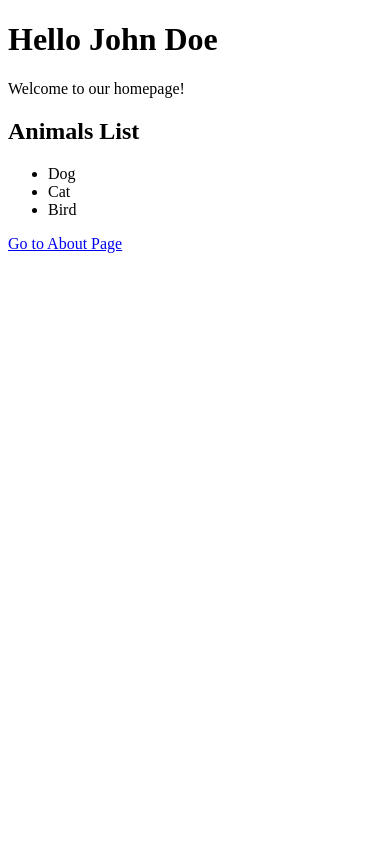
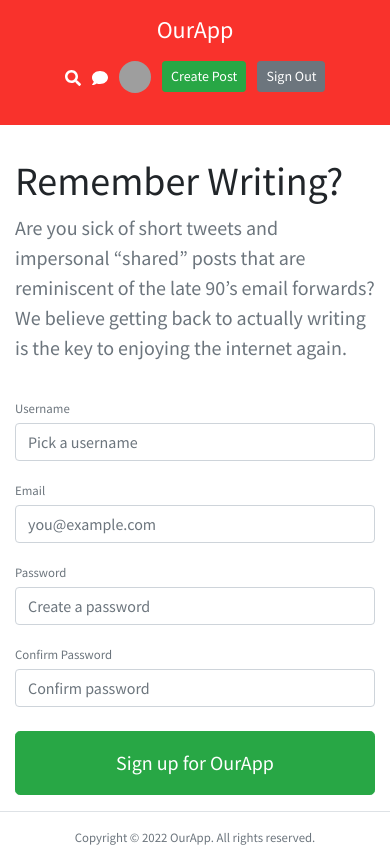
Before and after one commit to heamlk/laravel-project, a Laravel app: page / in a window 390 px wide. Before the commit the page ends 253 px from the top, so only its background shows below. Run offline with Laravel 12, Linux system fonts and the light colour scheme; some libraries are stand-ins or nearby versions; grey boxes are pictures that could not be loaded.

Commit message:
feat: reducing duplication in blade

```diff
--- a/app/Http/Controllers/PagesController.php
+++ b/app/Http/Controllers/PagesController.php
@@ -8,14 +8,11 @@ class PagesController extends Controller
 {
     public function homepage()
     {
-        $myName = 'John Doe';
-        $animals = array('Dog', 'Cat', 'Bird');
-
-        return view('homepage', array('name' => $myName, 'animals' => $animals));
+        return view('homepage');
     }
 
-    public function about()
+    public function single()
     {
-        return view('about');
+        return view('single');
     }
 }
--- /dev/null
+++ b/public/main.css
@@ -0,0 +1,398 @@
+body,
+.tooltip {
+  font-family: "Source Sans Pro", sans-serif;
+  -webkit-font-smoothing: antialiased !important;
+  -moz-osx-font-smoothing: grayscale !important;
+}
+
+.header-bar {
+  background-color: #f9322c;
+}
+
+.container--narrow {
+  max-width: 732px;
+}
+
+.header-search-icon {
+  position: relative;
+  top: 3px;
+}
+
+.header-chat-icon {
+  cursor: pointer;
+  position: relative;
+  top: 3px;
+}
+
+.avatar-small {
+  width: 32px;
+  height: 32px;
+  border-radius: 16px;
+  margin-right: 5px;
+  position: relative;
+  top: -3px;
+}
+
+.avatar-tiny {
+  width: 24px;
+  height: 24px;
+  border-radius: 12px;
+  margin-right: 4px;
+  position: relative;
+  top: -1px;
+}
+
+.form-control-title {
+  font-size: 2rem;
+  font-weight: 500;
+}
+
+.body-content {
+  font-size: 1.2rem;
+  line-height: 1.75;
+  color: #292929;
+}
+
+.body-content p,
+.body-content ul,
+.body-content ol {
+  margin-bottom: 1.75rem;
+}
+
+/* .input-dark {
+  background-color: #444;
+  border-color: transparent;
+  color: #ffffff;
+}
+
+.input-dark:focus {
+  color: #ffffff;
+  background-color: #555;
+  border-color: #80bdff;
+  outline: 0;
+  box-shadow: 0 0 0 0.2rem rgba(0, 123, 255, 0.25);
+}
+
+.input-dark::-webkit-input-placeholder {
+  color: #888;
+}
+.input-dark::-moz-placeholder {
+  color: #888;
+}
+.input-dark:-ms-input-placeholder {
+  color: #888;
+}
+.input-dark:-moz-placeholder {
+  color: #888;
+} */
+
+@media (min-width: 768px) {
+  .input-dark {
+    width: auto;
+  }
+}
+
+.display-3 {
+  font-size: 4.35rem;
+}
+
+@media (max-width: 768px) {
+  .display-3 {
+    font-size: 2.5rem;
+  }
+}
+
+.form-group {
+  position: relative;
+}
+
+.liveValidateMessage {
+  transition: all 0.5s ease-out;
+  top: -6px;
+  position: absolute;
+  z-index: 1;
+  padding-top: 6px;
+  padding-bottom: 16px;
+  opacity: 0;
+  transform: translateY(100%);
+}
+
+.liveValidateMessage--visible {
+  opacity: 1;
+  transform: translateY(0);
+}
+
+.form-group input,
+.form-group textarea {
+  position: relative;
+  z-index: 2;
+}
+
+textarea.tall-textarea {
+  height: 160px;
+}
+
+@media (min-width: 768px) {
+  textarea.tall-textarea {
+    height: 320px;
+  }
+}
+
+.delete-post-button {
+  cursor: pointer;
+  background: none;
+  border: none;
+  padding: 0;
+  margin: 0;
+}
+
+/* Search Overaly */
+.search-overlay {
+  display: flex;
+  flex-direction: column;
+  position: fixed;
+  z-index: 500;
+  top: 0;
+  left: 0;
+  bottom: 0;
+  right: 0;
+  background-color: rgba(215, 215, 215, 0.911);
+  visibility: hidden;
+  opacity: 0;
+  transform: scale(1.3);
+  transition: 0.33s visibility ease-in-out, 0.33s opacity ease-in-out, 0.33s transform ease-in-out;
+  will-change: visibility, transform, opacity;
+}
+
+.search-overlay--visible {
+  visibility: visible;
+  opacity: 1;
+  transform: scale(1);
+}
+
+.search-overlay-icon {
+  color: #007bff;
+  font-size: 1.4rem;
+  margin: 0;
+  margin-right: 10px;
+}
+
+.live-search-field {
+  background-color: transparent;
+  border: none;
+  font-size: 1.1rem;
+  outline: none;
+  flex: 1;
+  color: #007bff;
+}
+
+.live-search-results {
+  opacity: 0;
+  transition: all 0.3s ease-out;
+  transform: scale(1.07);
+}
+
+.live-search-results--visible {
+  opacity: 1;
+  transform: scale(1);
+}
+
+.search-overlay-top {
+  background-color: #fff;
+  /* background-color: rgba(0, 0, 0, .79); */
+}
+
+.search-overlay-top .container {
+  position: relative;
+  display: flex;
+  align-items: center;
+  padding-top: 15px;
+  padding-bottom: 15px;
+}
+
+.search-overlay-bottom {
+  overflow: auto;
+}
+
+.close-live-search {
+  font-size: 1.5rem;
+  cursor: pointer;
+  opacity: 0.75;
+  line-height: 1;
+  color: #292929;
+}
+
+@media (min-width: 700px) {
+  .live-search-field {
+    font-size: 2.5rem;
+  }
+
+  .close-live-search {
+    font-size: 3rem;
+  }
+
+  .search-overlay-icon {
+    font-size: 3rem;
+  }
+}
+
+.close-live-search:hover {
+  opacity: 1;
+}
+
+@-webkit-keyframes spin {
+  100% {
+    -webkit-transform: rotate(360deg);
+    transform: rotate(360deg);
+  }
+}
+@keyframes spin {
+  100% {
+    -webkit-transform: rotate(360deg);
+    transform: rotate(360deg);
+  }
+}
+
+.circle-loader {
+  opacity: 0;
+  transition: opacity 0.45s ease-out, visibility 0.45s ease-out;
+  visibility: hidden;
+  position: absolute;
+  left: 50%;
+  box-sizing: border-box;
+  width: 65px;
+  height: 65px;
+  border-radius: 100%;
+  border: 10px solid rgba(73, 80, 87, 0.2);
+  border-top-color: #495057;
+  will-change: -webkit-transform, transform;
+  -webkit-transform: rotate(0deg);
+  transform: rotate(0deg);
+  -webkit-animation: spin 1s infinite linear;
+  animation: spin 1s infinite linear;
+}
+
+.circle-loader--visible {
+  visibility: visible;
+  opacity: 1;
+}
+
+/* End Search Overlay */
+
+/* Chat */
+.chat-wrapper {
+  position: fixed;
+  z-index: 5;
+  bottom: 0;
+  right: 20px;
+  width: 290px;
+  height: 350px;
+  background-color: #fff;
+  display: flex;
+  flex-direction: column;
+  opacity: 0;
+  transform: translateY(100%);
+}
+
+.chat-wrapper--ready {
+  transition: all 0.4s ease-in-out;
+}
+
+.chat--visible {
+  opacity: 1;
+  transform: translateY(0);
+}
+
+.chat-title-bar {
+  background-color: #292929;
+  color: #fff;
+  padding: 4px 7px;
+  display: flex;
+  justify-content: space-between;
+}
+
+.chat-title-bar-close {
+  opacity: 0.7;
+  cursor: pointer;
+}
+
+.chat-title-bar-close:hover {
+  opacity: 1;
+}
+
+.chat-log {
+  padding: 8px;
+  flex: 1;
+  overflow: auto;
+}
+
+.chat-self,
+.chat-other {
+  font-size: 0.75rem;
+  display: flex;
+  align-items: center;
+  margin-bottom: 7px;
+}
+
+.chat-self {
+  padding-left: 25%;
+}
+
+.chat-self .chat-avatar {
+  margin-left: 6px;
+}
+
+.chat-self .chat-message {
+  flex: 1;
+  display: flex;
+  justify-content: flex-end;
+}
+
+.chat-self .chat-message-inner {
+  text-align: right;
+  padding: 4px 7px;
+  border-radius: 12px;
+  background-color: #007bff;
+  color: #fff;
+}
+
+.chat-other {
+  padding-right: 25%;
+}
+
+.chat-other .chat-avatar {
+  margin-right: 6px;
+}
+
+.chat-other .chat-message {
+  flex: 1;
+  display: flex;
+  justify-content: flex-start;
+}
+
+.chat-other .chat-message-inner {
+  padding: 4px 7px;
+  border-radius: 12px;
+  background-color: #f1f0f0;
+}
+
+.chat-message a {
+  color: #212529;
+}
+
+.chat-field {
+  width: 100%;
+  box-sizing: border-box;
+  padding: 10px 7px;
+  border: none;
+  outline: none;
+  font-size: 0.75rem;
+}
+
+header .flex-row > div {
+    display: inline;
+}
+
+header .flex-row > div > div {
+    display: inline;
+}
--- /dev/null
+++ b/resources/views/components/layout.blade.php
@@ -0,0 +1,64 @@
+<!DOCTYPE html>
+<html lang="en">
+
+<head>
+    <meta charset="UTF-8" />
+    <meta name="viewport" content="width=device-width, initial-scale=1.0" />
+    <meta http-equiv="X-UA-Compatible" content="ie=edge" />
+    <title>OurApp</title>
+    <link rel="stylesheet" href="https://stackpath.bootstrapcdn.com/bootstrap/4.1.3/css/bootstrap.min.css"
+        integrity="sha384-MCw98/SFnGE8fJT3GXwEOngsV7Zt27NXFoaoApmYm81iuXoPkFOJwJ8ERdknLPMO" crossorigin="anonymous" />
+    <script defer src="https://use.fontawesome.com/releases/v5.5.0/js/all.js"
+        integrity="sha384-GqVMZRt5Gn7tB9D9q7ONtcp4gtHIUEW/yG7h98J7IpE3kpi+srfFyyB/04OV6pG0" crossorigin="anonymous">
+    </script>
+    <link rel="preconnect" href="https://fonts.googleapis.com" />
+    <link rel="preconnect" href="https://fonts.gstatic.com" crossorigin />
+    <link href="https://fonts.googleapis.com/css2?family=Source+Sans+Pro:ital,wght@0,400;0,700;1,400;1,700&display=swap"
+        rel="stylesheet" />
+    <link rel="stylesheet" href="/main.css" />
+</head>
+
+<body>
+    <header class="header-bar mb-3">
+        <div class="container d-flex flex-column flex-md-row align-items-center p-3">
+            <h4 class="my-0 mr-md-auto font-weight-normal"><a href="/" class="text-white">OurApp</a></h4>
+            <div class="flex-row my-3 my-md-0">
+                <a href="#" class="text-white mr-2 header-search-icon" title="Search" data-toggle="tooltip"
+                    data-placement="bottom"><i class="fas fa-search"></i></a>
+                <span class="text-white mr-2 header-chat-icon" title="Chat" data-toggle="tooltip"
+                    data-placement="bottom"><i class="fas fa-comment"></i></span>
+                <a href="#" class="mr-2"><img title="My Profile" data-toggle="tooltip" data-placement="bottom"
+                        style="width: 32px; height: 32px; border-radius: 16px"
+                        src="https://gravatar.com/avatar/f64fc44c03a8a7eb1d52502950879659?s=128" /></a>
+                <a class="btn btn-sm btn-success mr-2" href="#">Create Post</a>
+                <form action="#" method="POST" class="d-inline">
+                    <button class="btn btn-sm btn-secondary">Sign Out</button>
+                </form>
+            </div>
+        </div>
+    </header>
+    <!-- header ends here -->
+
+    {{ $slot }}
+
+    <!-- footer begins -->
+    <footer class="border-top text-center small text-muted py-3">
+        <p class="m-0">Copyright &copy; 2022 <a href="/" class="text-muted">OurApp</a>. All rights reserved.
+        </p>
+    </footer>
+
+    <script src="https://code.jquery.com/jquery-3.3.1.slim.min.js"
+        integrity="sha384-q8i/X+965DzO0rT7abK41JStQIAqVgRVzpbzo5smXKp4YfRvH+8abtTE1Pi6jizo" crossorigin="anonymous">
+    </script>
+    <script src="https://cdnjs.cloudflare.com/ajax/libs/popper.js/1.14.3/umd/popper.min.js"
+        integrity="sha384-ZMP7rVo3mIykV+2+9J3UJ46jBk0WLaUAdn689aCwoqbBJiSnjAK/l8WvCWPIPm49" crossorigin="anonymous">
+    </script>
+    <script src="https://stackpath.bootstrapcdn.com/bootstrap/4.1.3/js/bootstrap.min.js"
+        integrity="sha384-ChfqqxuZUCnJSK3+MXmPNIyE6ZbWh2IMqE241rYiqJxyMiZ6OW/JmZQ5stwEULTy" crossorigin="anonymous">
+    </script>
+    <script>
+        $('[data-toggle="tooltip"]').tooltip()
+    </script>
+</body>
+
+</html>
--- a/resources/views/homepage.blade.php
+++ b/resources/views/homepage.blade.php
@@ -1,24 +1,47 @@
-<!DOCTYPE html>
-<html lang="en">
+ <x-layout>
+     <div class="container py-md-5">
+         <div class="row align-items-center">
+             <div class="col-lg-7 py-3 py-md-5">
+                 <h1 class="display-3">Remember Writing?</h1>
+                 <p class="lead text-muted">Are you sick of short tweets and impersonal &ldquo;shared&rdquo; posts that
+                     are
+                     reminiscent of the late 90&rsquo;s email forwards? We believe getting back to actually writing is
+                     the
+                     key to enjoying the internet again.
+                 </p>
+             </div>
+             <div class="col-lg-5 pl-lg-5 pb-3 py-lg-5">
+                 <form action="#" method="POST" id="registration-form">
+                     <div class="form-group">
+                         <label for="username-register" class="text-muted mb-1"><small>Username</small></label>
+                         <input name="username" id="username-register" class="form-control" type="text"
+                             placeholder="Pick a username" autocomplete="off" />
+                     </div>
 
-<head>
-    <meta charset="UTF-8">
-    <meta name="viewport" content="width=device-width, initial-scale=1.0">
-    <title>Home</title>
-</head>
+                     <div class="form-group">
+                         <label for="email-register" class="text-muted mb-1"><small>Email</small></label>
+                         <input name="email" id="email-register" class="form-control" type="text"
+                             placeholder="you@example.com" autocomplete="off" />
+                     </div>
 
-<body>
-    <h1>Hello {{ $name }}</h1>
-    <p>Welcome to our homepage!</p>
+                     <div class="form-group">
+                         <label for="password-register" class="text-muted mb-1"><small>Password</small></label>
+                         <input name="password" id="password-register" class="form-control" type="password"
+                             placeholder="Create a password" />
+                     </div>
 
-    <h2>Animals List</h2>
-    <ul>
-        @foreach ($animals as $animal)
-            <li>{{ $animal }}</li>
-        @endforeach
-    </ul>
+                     <div class="form-group">
+                         <label for="password-register-confirm" class="text-muted mb-1"><small>Confirm
+                                 Password</small></label>
+                         <input name="password" id="password-register-confirm" class="form-control" type="password"
+                             placeholder="Confirm password" />
+                     </div>
 
-    <a href="/about">Go to About Page</a>
-</body>
-
-</html>
+                     <button type="submit" class="py-3 mt-4 btn btn-lg btn-success btn-block">Sign up for
+                         OurApp
+                     </button>
+                 </form>
+             </div>
+         </div>
+     </div>
+ </x-layout>
--- a/routes/web.php
+++ b/routes/web.php
@@ -4,4 +4,4 @@ use Illuminate\Support\Facades\Route;
 use App\Http\Controllers\PagesController;
 
 Route::get('/', [PagesController::class, 'homepage']);
-Route::get('/about', [PagesController::class, 'about']);
+Route::get('/exempla-post', [PagesController::class, 'single']);
```
Also changed, not shown: resources/views/about.blade.php (deleted, +0 -16 lines), resources/views/single.blade.php (added, +43 -0 lines), 1 other file.
